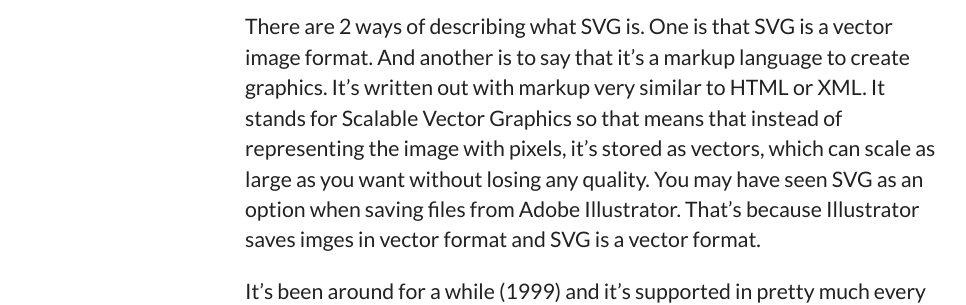
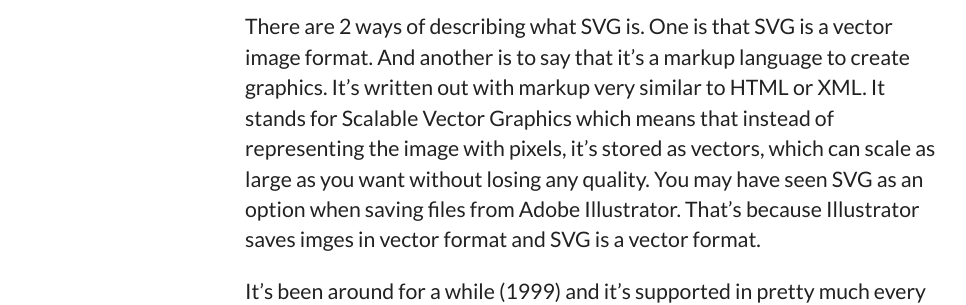
Before and after one commit to agarrharr/d3formeremortals, a Jekyll site: the page built from _posts/2015-08-25-what-is-svg.md, in a window 1280 px wide and 900 px high, scrolled down 712 px. Shown: the part 247-552 px from the top of the window, without its empty margins (45-1011 px from the left). Built offline with Jekyll 4.4.1, drawn with Linux system fonts in a browser that asks for light colours.

Commit message:
Edit post

```diff
--- a/_posts/2015-08-25-what-is-svg.md
+++ b/_posts/2015-08-25-what-is-svg.md
@@ -3,7 +3,7 @@ title: What is SVG?
 author: Adam Harris
 ---
 
-There are 2 ways of describing what SVG is. One is that SVG is a vector image format. And another is to say that it's a markup language to create graphics. It's written out with markup very similar to HTML or XML. It stands for Scalable Vector Graphics so that means that instead of representing the image with pixels, it's stored as vectors, which can scale as large as you want without losing any quality. You may have seen SVG as an option when saving files from Adobe Illustrator. That's because Illustrator saves imges in vector format and SVG is a vector format.
+There are 2 ways of describing what SVG is. One is that SVG is a vector image format. And another is to say that it's a markup language to create graphics. It's written out with markup very similar to HTML or XML. It stands for Scalable Vector Graphics which means that instead of representing the image with pixels, it's stored as vectors, which can scale as large as you want without losing any quality. You may have seen SVG as an option when saving files from Adobe Illustrator. That's because Illustrator saves imges in vector format and SVG is a vector format.
 
 It's been around for a while (1999) and it's supported in pretty much every web browser along with other image formats like jpg, gif, and png.
 
```
